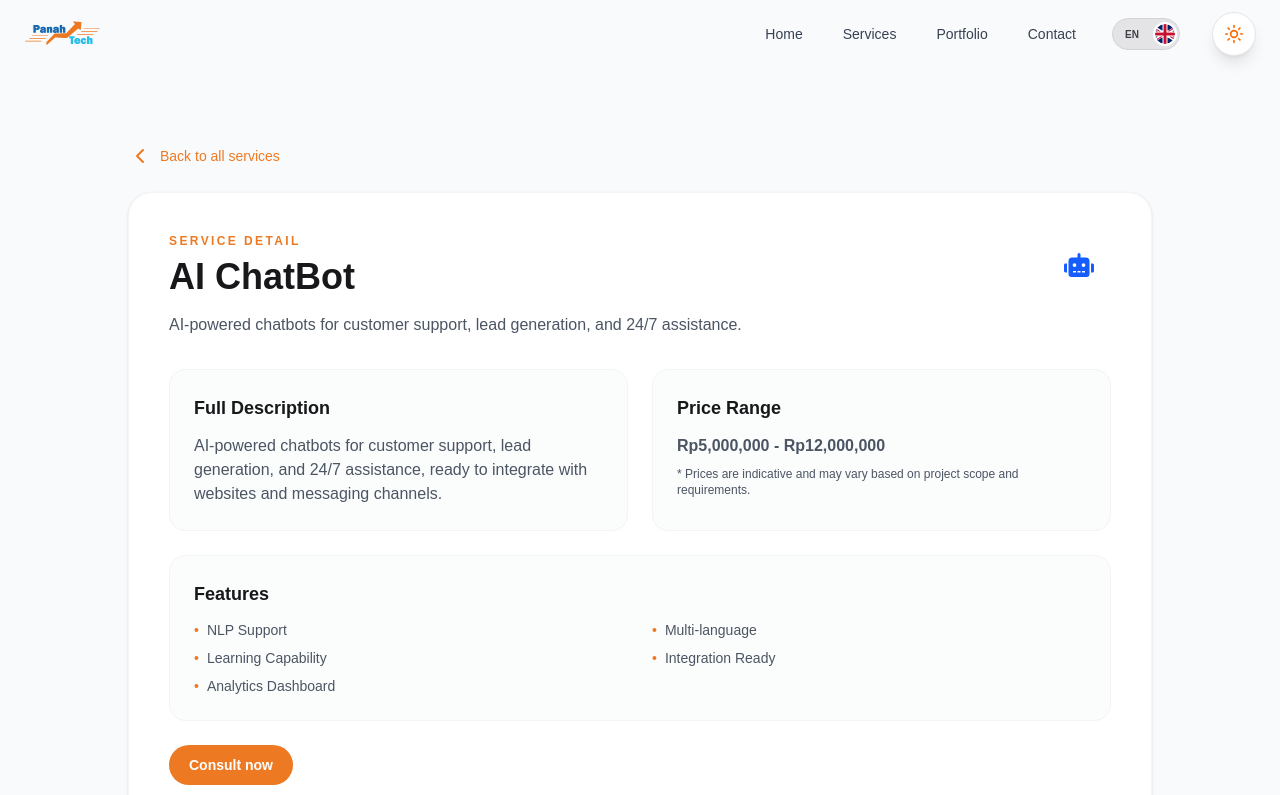
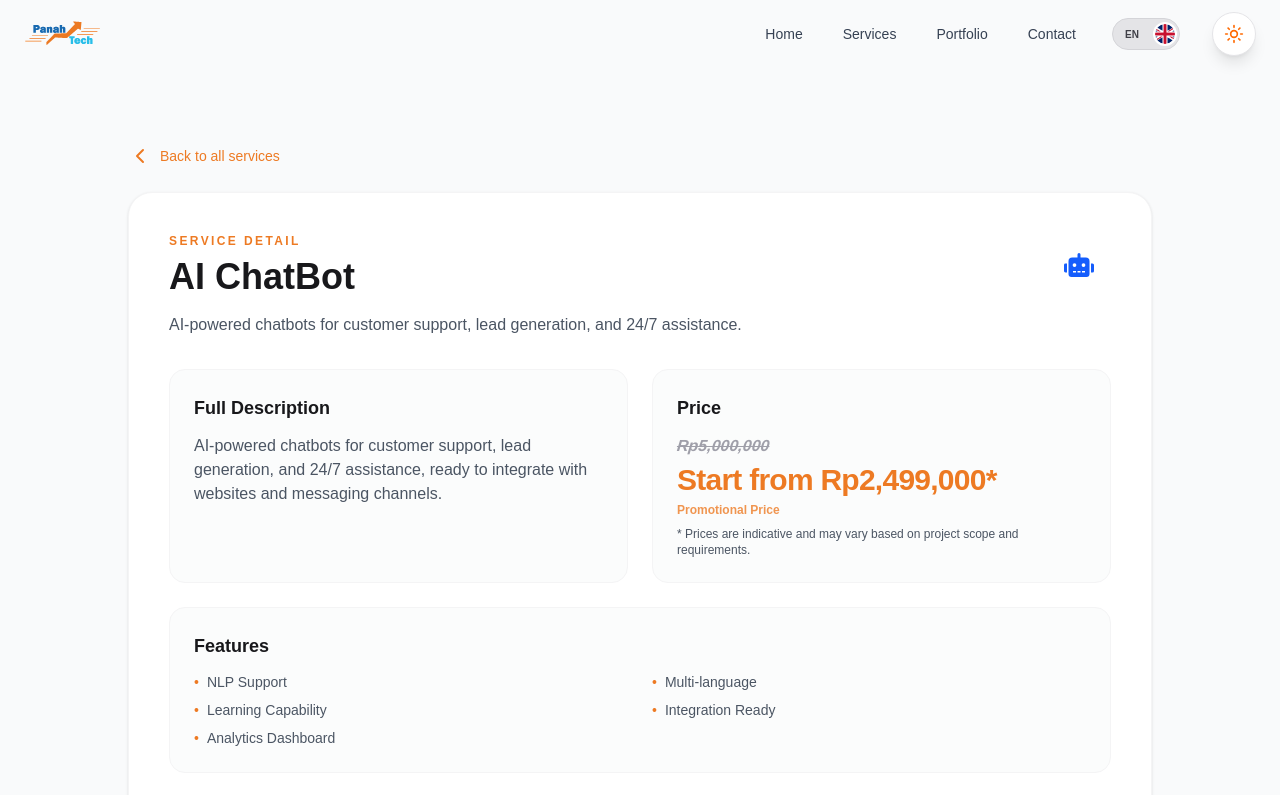
Before and after one commit to panahtechofficial/main-website, a Next.js app: page /services/ai-chatbot in a window 1280 px wide. Shown: the top 795 px of the page. Built offline with nearby package versions, Linux system fonts and the light colour scheme.

Commit message:
feat: refactor services and portfolio data handling to use new lib structure

```diff
--- a/src/app/api/chat/route.js
+++ b/src/app/api/chat/route.js
@@ -1,6 +1,6 @@
 import { NextResponse } from "next/server";
-import { servicesData } from "@/data/services";
-import { portofolio } from "@/data/portofolio";
+import { servicesData } from "@/lib/services";
+import { portofolio } from "@/lib/portofolio";
 
 const MODEL = "gemini-3.1-flash-lite-preview";
 const WA_NUMBER = "6287824575622";
--- a/src/app/services/[slug]/page.jsx
+++ b/src/app/services/[slug]/page.jsx
@@ -2,7 +2,7 @@ import { notFound } from "next/navigation";
 import Navbar from "@/components/layout/Navbar";
 import ServiceDetailContent from "@/components/pages/ServiceDetailContent";
 import JsonLd from "@/components/seo/JsonLd";
-import { getServiceDetailBySlug, getServiceDetails } from "@/data/services";
+import { getServiceDetailBySlug, getServiceDetails } from "@/lib/services";
 import { buildPageMetadata } from "@/lib/seo";
 import { buildBreadcrumbSchema } from "@/lib/seo";
 
--- a/src/app/sitemap.js
+++ b/src/app/sitemap.js
@@ -1,4 +1,4 @@
-import { getServiceDetails } from "@/data/services";
+import { getServiceDetails } from "@/lib/services";
 import { SITE_URL } from "@/lib/seo";
 
 export default function sitemap() {
--- a/src/components/home/Services.jsx
+++ b/src/components/home/Services.jsx
@@ -1,6 +1,6 @@
 "use client";
 
-import { getServicesData } from "@/data/services";
+import { getServicesData } from "@/lib/services";
 import ServiceCard from "./ServiceCard";
 import { useRef } from "react";
 import gsap from "gsap";
--- a/src/components/home/Showcase.jsx
+++ b/src/components/home/Showcase.jsx
@@ -4,7 +4,7 @@ import Image from "next/image";
 import { useRef, useState, useEffect, useCallback } from "react";
 import gsap from "gsap";
 import LogoMarquee from "../ui/LogoMarquee";
-import { getPortofolio } from "@/data/portofolio";
+import { getPortofolio } from "@/lib/portofolio";
 import { useLanguage } from "@/context/LanguageContext";
 
 export default function Showcase() {
--- a/src/components/pages/PortfolioPageContent.jsx
+++ b/src/components/pages/PortfolioPageContent.jsx
@@ -2,7 +2,7 @@
 
 import Image from "next/image";
 import Link from "next/link";
-import { getPortofolio } from "@/data/portofolio";
+import { getPortofolio } from "@/lib/portofolio";
 import { useLanguage } from "@/context/LanguageContext";
 
 export default function PortfolioPageContent() {
--- a/src/components/pages/ServiceDetailContent.jsx
+++ b/src/components/pages/ServiceDetailContent.jsx
@@ -3,10 +3,7 @@
 import Link from "next/link";
 import { ChevronLeft } from "lucide-react";
 import { useLanguage } from "@/context/LanguageContext";
-import {
-  getServiceDetailBySlug,
-  getServiceVisualBySlug,
-} from "@/data/services";
+import { getServiceDetailBySlug, getServiceVisualBySlug } from "@/lib/services";
 
 export default function ServiceDetailContent({ slug }) {
   const { language } = useLanguage();
@@ -38,6 +35,9 @@ export default function ServiceDetailContent({ slug }) {
   const visualService = getServiceVisualBySlug(slug, language);
   const Icon = visualService?.icon;
   const iconColor = visualService?.color || "bg-zinc-100 text-zinc-700";
+  const hasPromoPrice =
+    typeof service.promoPrice === "string" &&
+    service.promoPrice.trim().length > 0;
 
   return (
     <section className="max-w-5xl mx-auto">
@@ -82,9 +82,25 @@ export default function ServiceDetailContent({ slug }) {
           </div>
           <div className="rounded-2xl border border-zinc-100 dark:border-zinc-800 p-6 bg-gray-50/60 dark:bg-zinc-950/40">
             <h2 className="text-lg font-bold text-zinc-900 dark:text-white">
-              {language === "id" ? "Rentang Harga" : "Price Range"}
+              {language === "id" ? "Harga" : "Price"}
             </h2>
-            <p className="text-secondary mt-3 font-semibold">{service.price}</p>
+            {hasPromoPrice ? (
+              <div className="mt-3">
+                <p className="relative inline-block line-through text-zinc-400 dark:text-zinc-500 italic -skew-x-6 text-sm md:text-base font-semibold">
+                  {service.price}
+                </p>
+                <p className="mt-1 text-primary text-2xl md:text-3xl font-black tracking-tight">
+                  {service.promoPrice + "*"}
+                </p>
+                <p className="mt-1 text-xs text-primary/80 font-semibold">
+                  {language === "id" ? "Harga Promo" : "Promotional Price"}
+                </p>
+              </div>
+            ) : (
+              <p className="text-secondary mt-3 font-semibold">
+                {service.price}
+              </p>
+            )}
             <p className="text-xs text-secondary mt-2">
               {language === "id"
                 ? "* Harga bersifat indikatif dan bisa berubah sesuai ruang lingkup serta kebutuhan fitur project."
--- a/src/components/pages/ServicesPageContent.jsx
+++ b/src/components/pages/ServicesPageContent.jsx
@@ -2,7 +2,7 @@
 
 import Link from "next/link";
 import ServiceCard from "@/components/home/ServiceCard";
-import { getServicesData } from "@/data/services";
+import { getServicesData } from "@/lib/services";
 import { useLanguage } from "@/context/LanguageContext";
 
 export default function ServicesPageContent() {
--- a/src/data/portofolio.js
+++ b/src/data/portofolio.js
@@ -1,12 +1,4 @@
-const pickText = (value, language) => {
-  if (typeof value === "string") {
-    return value;
-  }
-
-  return value?.[language] || value?.id || "";
-};
-
-const portfolioSource = [
+export const portfolioSource = [
   {
     id: 1,
     title: "BORBORE.id",
@@ -44,12 +36,3 @@ const portfolioSource = [
     link: "",
   },
 ];
-
-export const getPortofolio = (language = "id") =>
-  portfolioSource.map((item) => ({
-    ...item,
-    title: pickText(item.title, language),
-    description: pickText(item.description, language),
-  }));
-
-export const portofolio = getPortofolio("id");
--- a/src/data/services.js
+++ b/src/data/services.js
@@ -1,15 +1,7 @@
 import { Cpu, GalleryHorizontalEnd, Code } from "lucide-react";
 import { FaRobot, FaBuilding, FaGraduationCap, FaBox } from "react-icons/fa";
 
-const pickText = (value, language) => {
-  if (typeof value === "string") {
-    return value;
-  }
-
-  return value?.[language] || value?.id || "";
-};
-
-const servicesSource = [
+export const servicesSource = [
   {
     slug: "company-profile",
     title: { id: "Company Profile", en: "Company Profile" },
@@ -87,7 +79,7 @@ const servicesSource = [
   },
 ];
 
-const serviceDetailsSource = [
+export const serviceDetailsSource = [
   {
     id: 1,
     slug: "company-profile",
@@ -117,8 +109,12 @@ const serviceDetailsSource = [
       ],
     },
     price: {
-      id: "Rp2.000.000 - Rp6.000.000",
-      en: "Rp2,000,000 - Rp6,000,000",
+      id: "Rp2.000.000",
+      en: "Rp2,000,000",
+    },
+    promoPrice: {
+      id: "Mulai Rp850.000",
+      en: "Start from Rp850,000",
     },
   },
   {
@@ -150,8 +146,12 @@ const serviceDetailsSource = [
       ],
     },
     price: {
-      id: "Rp3.000.000 - Rp8.000.000",
-      en: "Rp3,000,000 - Rp8,000,000",
+      id: "Rp3.000.000",
+      en: "Rp3,000,000",
+    },
+    promoPrice: {
+      id: "Mulai Rp1.499.000",
+      en: "Start from Rp1,499,000",
     },
   },
   {
@@ -183,8 +183,8 @@ const serviceDetailsSource = [
       ],
     },
     price: {
-      id: "Mulai dari Rp3.000.000 (menyesuaikan kebutuhan fitur)",
-      en: "Starting from Rp3,000,000 (depends on feature requirements)",
+      id: "Mulai dari Rp2.000.000 (menyesuaikan kebutuhan fitur)",
+      en: "Starting from Rp2,000,000 (depends on feature requirements)",
     },
   },
   {
@@ -216,8 +216,12 @@ const serviceDetailsSource = [
       ],
     },
     price: {
-      id: "Rp4.000.000 - Rp10.000.000",
-      en: "Rp4,000,000 - Rp10,000,000",
+      id: "Rp10.000.000",
+      en: "Rp10,000,000",
+    },
+    promoPrice: {
+      id: "Mulai Rp4.999.000",
+      en: "Start from Rp4,999,000",
     },
   },
   {
@@ -249,8 +253,12 @@ const serviceDetailsSource = [
       ],
     },
     price: {
-      id: "Rp5.000.000 - Rp12.000.000",
-      en: "Rp5,000,000 - Rp12,000,000",
+      id: "Rp5.000.000",
+      en: "Rp5,000,000",
+    },
+    promoPrice: {
+      id: "Mulai Rp2.499.000",
+      en: "Start from Rp2,499,000",
     },
   },
   {
@@ -285,6 +293,10 @@ const serviceDetailsSource = [
       id: "Rp6.000.000 - Rp20.000.000",
       en: "Rp6,000,000 - Rp20,000,000",
     },
+    promoPrice: {
+      id: "Mulai Rp3.499.000",
+      en: "Start from Rp3,499,000",
+    },
   },
   {
     id: 7,
@@ -318,32 +330,9 @@ const serviceDetailsSource = [
       id: "Rp8.000.000 - Rp25.000.000",
       en: "Rp8,000,000 - Rp25,000,000",
     },
+    promoPrice: {
+      id: "Mulai Rp6.499.000",
+      en: "Start from Rp6,499,000",
+    },
   },
 ];
-
-export const getServicesData = (language = "id") =>
-  servicesSource.map((item) => ({
-    ...item,
-    title: pickText(item.title, language),
-    description: pickText(item.description, language),
-    badge: item.badge ? pickText(item.badge, language) : undefined,
-  }));
-
-export const getServiceDetails = (language = "id") =>
-  serviceDetailsSource.map((item) => ({
-    ...item,
-    title: pickText(item.title, language),
-    description: pickText(item.description, language),
-    fullDescription: pickText(item.fullDescription, language),
-    features: item.features?.[language] || item.features?.id || [],
-    price: pickText(item.price, language),
-  }));
-
-export const getServiceDetailBySlug = (slug, language = "id") =>
-  getServiceDetails(language).find((item) => item.slug === slug);
-
-export const getServiceVisualBySlug = (slug, language = "id") =>
-  getServicesData(language).find((item) => item.slug === slug);
-
-export const servicesData = getServicesData("id");
-export const serviceDetails = getServiceDetails("id");
--- /dev/null
+++ b/src/lib/portofolio.js
@@ -0,0 +1,18 @@
+import { portfolioSource } from "@/data/portofolio";
+
+const pickText = (value, language) => {
+  if (typeof value === "string") {
+    return value;
+  }
+
+  return value?.[language] || value?.id || "";
+};
+
+export const getPortofolio = (language = "id") =>
+  portfolioSource.map((item) => ({
+    ...item,
+    title: pickText(item.title, language),
+    description: pickText(item.description, language),
+  }));
+
+export const portofolio = getPortofolio("id");
--- /dev/null
+++ b/src/lib/services.js
@@ -0,0 +1,37 @@
+import { serviceDetailsSource, servicesSource } from "@/data/services";
+
+const pickText = (value, language) => {
+  if (typeof value === "string") {
+    return value;
+  }
+
+  return value?.[language] || value?.id || "";
+};
+
+export const getServicesData = (language = "id") =>
+  servicesSource.map((item) => ({
+    ...item,
+    title: pickText(item.title, language),
+    description: pickText(item.description, language),
+    badge: item.badge ? pickText(item.badge, language) : undefined,
+  }));
+
+export const getServiceDetails = (language = "id") =>
+  serviceDetailsSource.map((item) => ({
+    ...item,
+    title: pickText(item.title, language),
+    description: pickText(item.description, language),
+    fullDescription: pickText(item.fullDescription, language),
+    features: item.features?.[language] || item.features?.id || [],
+    price: pickText(item.price, language),
+    promoPrice: item.promoPrice ? pickText(item.promoPrice, language) : "",
+  }));
+
+export const getServiceDetailBySlug = (slug, language = "id") =>
+  getServiceDetails(language).find((item) => item.slug === slug);
+
+export const getServiceVisualBySlug = (slug, language = "id") =>
+  getServicesData(language).find((item) => item.slug === slug);
+
+export const servicesData = getServicesData("id");
+export const serviceDetails = getServiceDetails("id");
```
